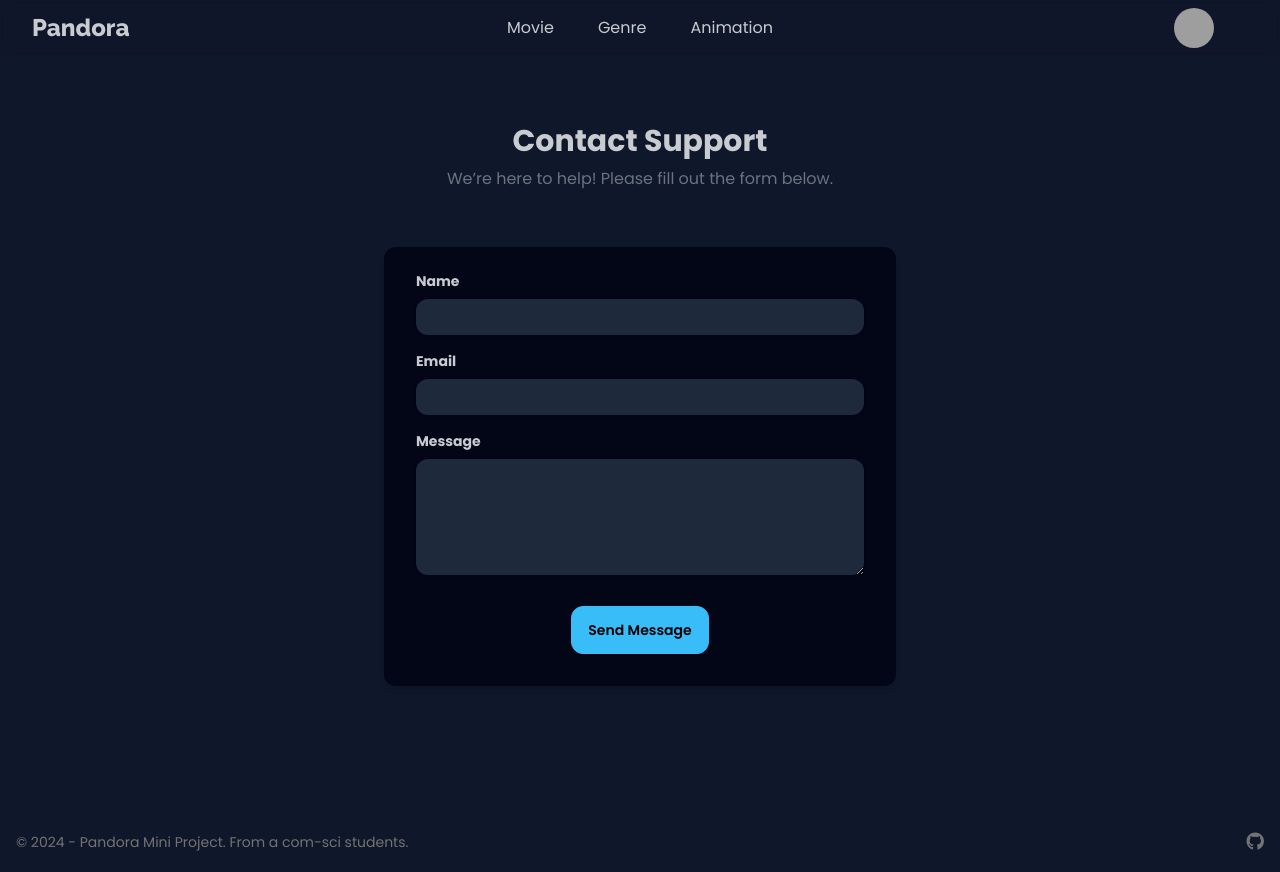
After one commit to FeiZGe/PHP-Movie-MiniProject, a PHP site: page /src/contactsup.php in a window 1280 px wide. The commit adds this page. Run offline with PHP 8.4, Linux system fonts and the light colour scheme; data that the repository does not hold is empty; some libraries are stand-ins or nearby versions; grey boxes are pictures that could not be loaded.

Commit message:
support+contact

```diff
--- /dev/null
+++ b/src/contactsup.php
@@ -0,0 +1,56 @@
+<!DOCTYPE html>
+<html lang="en">
+<head>
+    <meta charset="UTF-8">
+    <meta name="viewport" content="width=device-width, initial-scale=1.0">
+    <meta name="description" content="Pandora is a streaming website developed as a mini project for a Web Development class.">
+    <meta name="author" content="FeiZGe Poonnys Nitipon556677 Ponderay">
+
+    <title>Contact Support | Pandora</title>
+
+    <!-- Tailwind + DaisyUI -->
+    <link rel="stylesheet" href="./style/output.css">
+
+    <!-- LINK -->
+    <link href="https://fonts.googleapis.com/css2?family=Poppins:ital,wght@0,100;0,200;0,300;0,400;0,500;0,600;0,700;0,800;0,900;1,100;1,200;1,300;1,400;1,500;1,600;1,700;1,800;1,900&family=Raleway:ital,wght@0,100..900;1,100..900&display=swap" rel="stylesheet">
+    <link rel="stylesheet" href="https://cdnjs.cloudflare.com/ajax/libs/font-awesome/6.6.0/css/all.min.css">
+
+</head>
+<body class="font-poppins">
+    <header>
+        <?php include('./components/nav.php'); ?>
+    </header>
+
+    <!-- Start main content -->
+    <main class="container mx-auto px-3 mt-3 flex flex-col items-center justify-center h-screen">
+        <div class="text-center mb-6">
+            <h1 class="text-3xl font-bold mb-2">Contact Support</h1>
+            <p class="text-gray-500 mb-8">We’re here to help! Please fill out the form below.</p>
+        </div>
+
+        <form class="w-full max-w-lg shadow-md rounded-xl px-8 pt-6 pb-8 mb-4 bg-slate-950">
+            <div class="mb-4">
+                <label for="name" class="block  text-sm font-bold mb-2">Name</label>
+                <input type="text" id="name" name="name" class="shadow appearance-none rounded-xl w-full py-2 px-3  leading-tight focus:outline-none focus:shadow-outline bg-slate-800" required>
+            </div>
+            <div class="mb-4">
+                <label for="email" class="block  text-sm font-bold mb-2">Email</label>
+                <input type="email" id="email" name="email" class="shadow appearance-none rounded-xl w-full py-2 px-3  leading-tight focus:outline-none focus:shadow-outline bg-slate-800" required>
+            </div>
+            <div class="mb-6">
+                <label for="message" class="block text-sm font-bold mb-2">Message</label>
+                <textarea id="message" name="message" rows="5" class="shadow appearance-none rounded-xl w-full py-2 px-3  leading-tight focus:outline-none focus:shadow-outline bg-slate-800    " required></textarea>
+            </div>
+            <div class="flex items-center justify-center">
+            <a href="support.php" class="btn btn-primary py-2 px-4 rounded-xl text-black  hover:scale-110 transition duration-300 ease-in-out">Send Message</a>
+            </div>
+        </form>
+    </main>
+    <!-- End main content -->
+
+    <footer class="text-neutral-500 items-center p-4 container mx-auto flex flex-col-reverse justify-center sm:flex-row sm:justify-between gap-1">
+        <?php include('./components/footer.php'); ?>
+    </footer>
+
+</body>
+</html>
--- a/src/style/output.css
+++ b/src/style/output.css
@@ -3174,6 +3133,14 @@ html {
   margin-bottom: 1rem;
 }
 
+.mb-6 {
+  margin-bottom: 1.5rem;
+}
+
+.mb-8 {
+  margin-bottom: 2rem;
+}
+
 .ml-4 {
   margin-left: 1rem;
 }
@@ -3479,6 +3430,12 @@ html {
 
 .snap-start {
   scroll-snap-align: start;
+}
+
+.appearance-none {
+  -webkit-appearance: none;
+     -moz-appearance: none;
+          appearance: none;
 }
 
 .grid-cols-1 {
@@ -3679,15 +3620,39 @@ html {
 .bg-primary {
   --tw-bg-opacity: 1;
   background-color: var(--fallback-p,oklch(var(--p)/var(--tw-bg-opacity)));
+}
+
+.bg-white {
+  --tw-bg-opacity: 1;
+  background-color: rgb(255 255 255 / var(--tw-bg-opacity));
 }
 
 .bg-white\/30 {
   background-color: rgb(255 255 255 / 0.3);
 }
 
-.bg-white {
-  --tw-bg-opacity: 1;
-  background-color: rgb(255 255 255 / var(--tw-bg-opacity));
+.bg-black {
+  --tw-bg-opacity: 1;
+  background-color: rgb(0 0 0 / var(--tw-bg-opacity));
+}
+
+.bg-blue-950 {
+  --tw-bg-opacity: 1;
+  background-color: rgb(23 37 84 / var(--tw-bg-opacity));
+}
+
+.bg-slate-950 {
+  --tw-bg-opacity: 1;
+  background-color: rgb(2 6 23 / var(--tw-bg-opacity));
+}
+
+.bg-transparent {
+  background-color: transparent;
+}
+
+.bg-slate-800 {
+  --tw-bg-opacity: 1;
+  background-color: rgb(30 41 59 / var(--tw-bg-opacity));
 }
 
 .bg-opacity-20 {
@@ -3847,6 +3808,11 @@ html {
   padding-right: 1.25rem;
 }
 
+.px-8 {
+  padding-left: 2rem;
+  padding-right: 2rem;
+}
+
 .py-1 {
   padding-top: 0.25rem;
   padding-bottom: 0.25rem;
@@ -3871,6 +3837,14 @@ html {
   padding-bottom: 1.25rem;
 }
 
+.pb-8 {
+  padding-bottom: 2rem;
+}
+
+.pt-6 {
+  padding-top: 1.5rem;
+}
+
 .pt-8 {
   padding-top: 2rem;
 }
@@ -3960,6 +3929,10 @@ html {
   text-transform: uppercase;
 }
 
+.leading-tight {
+  line-height: 1.25;
+}
+
 .text-error {
   --tw-text-opacity: 1;
   color: var(--fallback-er,oklch(var(--er)/var(--tw-text-opacity)));
@@ -3970,9 +3943,24 @@ html {
   color: var(--fallback-erc,oklch(var(--erc)/var(--tw-text-opacity)));
 }
 
+.text-gray-500 {
+  --tw-text-opacity: 1;
+  color: rgb(107 114 128 / var(--tw-text-opacity));
+}
+
+.text-gray-700 {
+  --tw-text-opacity: 1;
+  color: rgb(55 65 81 / var(--tw-text-opacity));
+}
+
 .text-info {
   --tw-text-opacity: 1;
   color: var(--fallback-in,oklch(var(--in)/var(--tw-text-opacity)));
+}
+
+.text-neutral-200 {
+  --tw-text-opacity: 1;
+  color: rgb(229 229 229 / var(--tw-text-opacity));
 }
 
 .text-neutral-300 {
@@ -4014,29 +4002,9 @@ html {
   color: rgb(255 255 255 / var(--tw-text-opacity));
 }
 
-.text-gray-500 {
-  --tw-text-opacity: 1;
-  color: rgb(107 114 128 / var(--tw-text-opacity));
-}
-
-.text-green-400 {
-  --tw-text-opacity: 1;
-  color: rgb(74 222 128 / var(--tw-text-opacity));
-}
-
-.text-red-600 {
-  --tw-text-opacity: 1;
-  color: rgb(220 38 38 / var(--tw-text-opacity));
-}
-
-.text-sky-500 {
-  --tw-text-opacity: 1;
-  color: rgb(14 165 233 / var(--tw-text-opacity));
-}
-
-.text-base-content {
-  --tw-text-opacity: 1;
-  color: var(--fallback-bc,oklch(var(--bc)/var(--tw-text-opacity)));
+.text-black {
+  --tw-text-opacity: 1;
+  color: rgb(0 0 0 / var(--tw-text-opacity));
 }
 
 .opacity-0 {
@@ -4068,6 +4036,12 @@ html {
 .shadow-lg {
   --tw-shadow: 0 10px 15px -3px rgb(0 0 0 / 0.1), 0 4px 6px -4px rgb(0 0 0 / 0.1);
   --tw-shadow-colored: 0 10px 15px -3px var(--tw-shadow-color), 0 4px 6px -4px var(--tw-shadow-color);
+  box-shadow: var(--tw-ring-offset-shadow, 0 0 #0000), var(--tw-ring-shadow, 0 0 #0000), var(--tw-shadow);
+}
+
+.shadow-md {
+  --tw-shadow: 0 4px 6px -1px rgb(0 0 0 / 0.1), 0 2px 4px -2px rgb(0 0 0 / 0.1);
+  --tw-shadow-colored: 0 4px 6px -1px var(--tw-shadow-color), 0 2px 4px -2px var(--tw-shadow-color);
   box-shadow: var(--tw-ring-offset-shadow, 0 0 #0000), var(--tw-ring-shadow, 0 0 #0000), var(--tw-shadow);
 }
 
```
Also changed, not shown: other parts of src/style/output.css (+19 -177 lines), src/support.php (+11 -5 lines).
